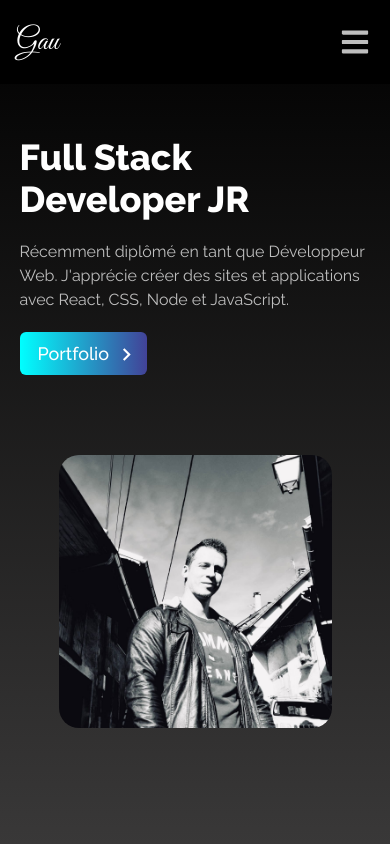
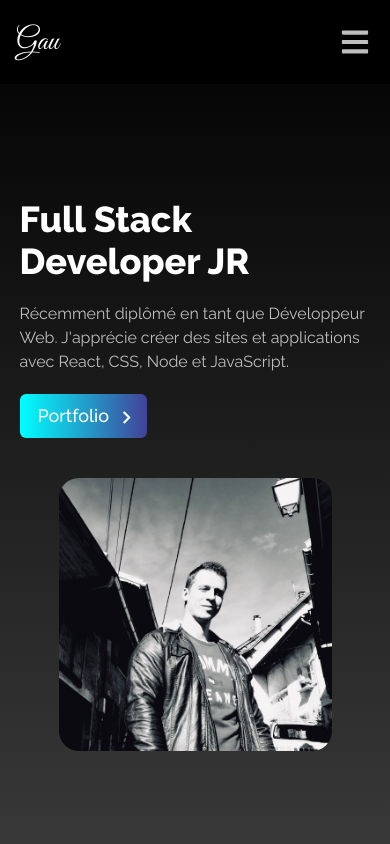
Before and after one commit to gauthierblein/CV-online, a React (Create React App) app: page / in a window 390 px wide. Shown: the top 844 px of the page. Built offline with nearby package versions, Linux system fonts and the light colour scheme.

Commit message:
css updated for responsive

```diff
--- a/src/components/Home/Home.css
+++ b/src/components/Home/Home.css
@@ -90,6 +90,7 @@
     .heroText-container {
         width: 90%;
         margin-left: auto; margin-right: auto;
+        margin-top: 10vh;
     }
     .heroText-container h2 {
         font-size: 36px;
@@ -101,7 +102,7 @@
         margin-bottom: 20px;
     }
     .heroImg-container {
-        margin-top: 80px;
+        margin-top: 40px;
         width: 70%;
     }
 }
```
Also changed, not shown: 1 other file (tests, documents, lock files or other folders).
